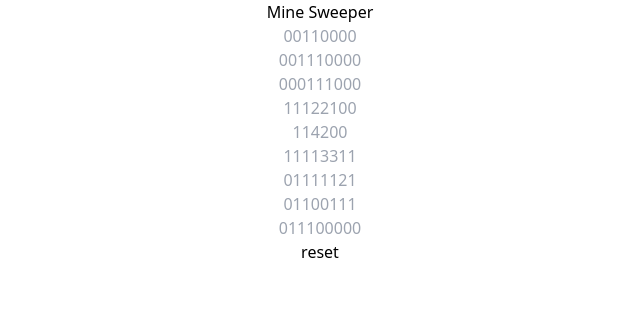
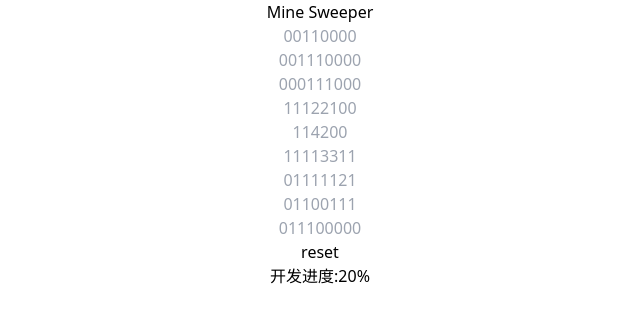
Before and after one commit to Circkoooooo/vue3-MineSweeper, a Vue app: page / in a window 1280 px wide. Shown: the top 322 px of the page, without its empty margins (320-960 px from the left). Built offline with nearby package versions, Linux system fonts and the light colour scheme.

Commit message:
chore:add tips

```diff
--- a/src/components/Footer.vue
+++ b/src/components/Footer.vue
@@ -3,6 +3,9 @@ import { toggleDark } from '../composables/dark'
 
 </script>
 <template>
+	<div mt-5>
+		开发进度:20%
+	</div>
 	<nav mt-6>
 		<a class="icon-btn" href="https://github.com/Huangyuanx/Vue3-MineSweeper" target="_blank" title="GitHub">
 			<div i="carbon-logo-github"></div>
```
